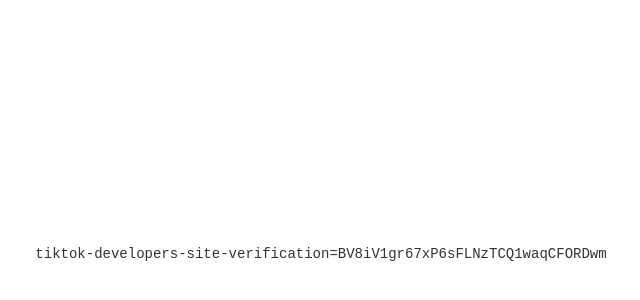
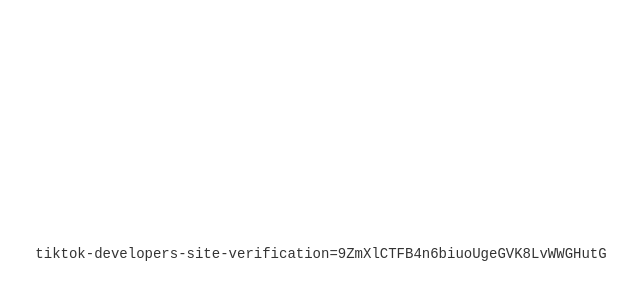
Before and after one commit to sheldonmind/VidgenAI, a React (Vite) app in the folder FE/: page / in a window 1280 px wide. Shown: the part 146-446 px from the top of the page, without its empty margins (319-959 px from the left). Built offline with nearby package versions, Linux system fonts and the light colour scheme; no server answers.

Commit message:
Add tiktok confirm

```diff
--- a/FE/index.html
+++ b/FE/index.html
@@ -2,13 +2,13 @@
 <html lang="en">
   <head>
     <meta charset="UTF-8" />
-    <meta name="tiktok-developers-site-verification" content="BV8iV1gr67xP6sFLNzTCQ1waqCFORDwm" />
+    <meta name="tiktok-developers-site-verification" content="9ZmXlCTFB4n6biuoUgeGVK8LvWWGHutG" />
     <link rel="icon" type="image/svg+xml" href="/vite.svg" />
     <meta name="viewport" content="width=device-width, initial-scale=1.0" />
     <title>AI Video Generator</title>
   </head>
   <body>
-    <pre style="position:absolute;left:-9999px;top:0;margin:0">tiktok-developers-site-verification=BV8iV1gr67xP6sFLNzTCQ1waqCFORDwm</pre>
+    <pre style="position:absolute;left:-9999px;top:0;margin:0">tiktok-developers-site-verification=9ZmXlCTFB4n6biuoUgeGVK8LvWWGHutG</pre>
     <div id="root"></div>
     <script type="module" src="/src/main.jsx"></script>
   </body>
--- a/FE/src/pages/LandingPage.jsx
+++ b/FE/src/pages/LandingPage.jsx
@@ -2,7 +2,7 @@
 
 // TEMPORARY: Landing page shows only TikTok verification text for domain verification.
 // Revert to full landing page after TikTok verification succeeds.
-const TIKTOK_VERIFY = 'tiktok-developers-site-verification=BV8iV1gr67xP6sFLNzTCQ1waqCFORDwm'
+const TIKTOK_VERIFY = 'tiktok-developers-site-verification=9ZmXlCTFB4n6biuoUgeGVK8LvWWGHutG'
 
 export default function LandingPage() {
   useEffect(() => {
```
Also changed, not shown: FE/public/tiktok9ZmXlCTFB4n6biuoUgeGVK8LvWWGHutG.txt (added), FE/public/tiktokBV8iV1gr67xP6sFLNzTCQ1waqCFORDwm.txt (deleted).
